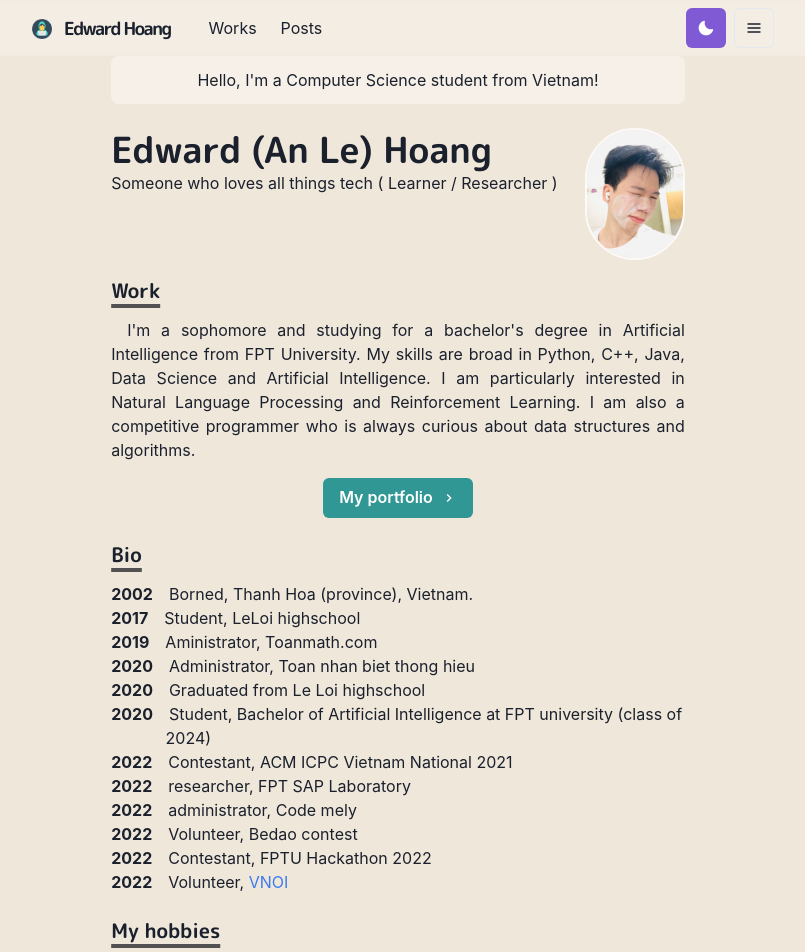
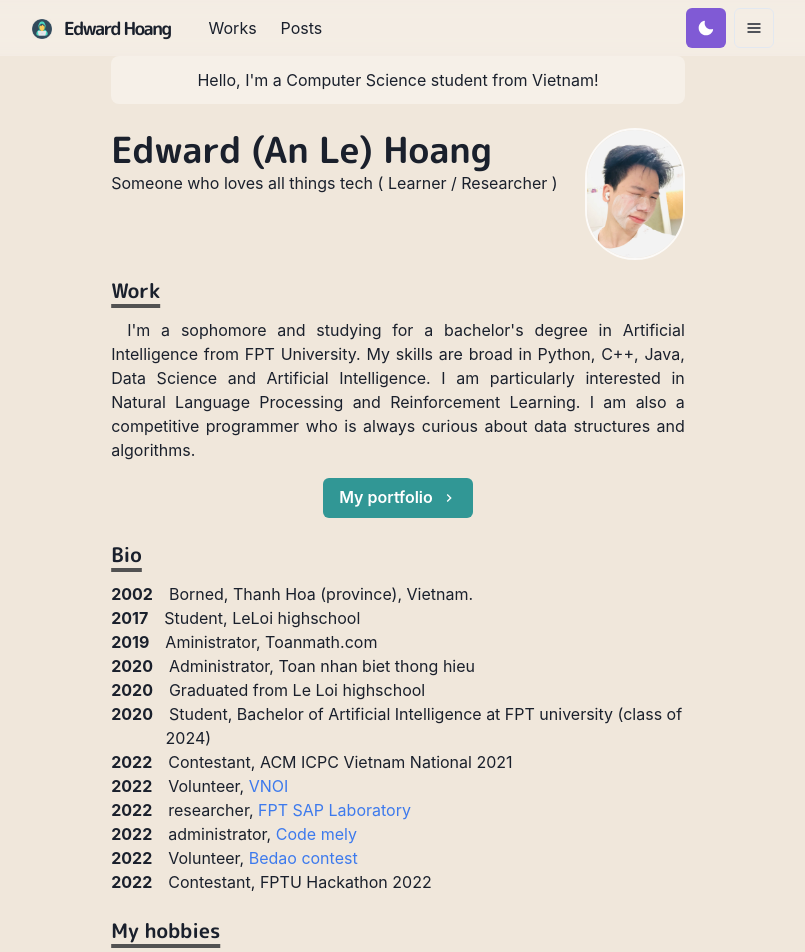
Before and after one commit to lehoangan2906/My-homepage, a Next.js app: page / in a window 1280 px wide. Shown: the top 952 px of the page, without its empty margins (242-1047 px from the left). Built offline with nearby package versions, Linux system fonts and the light colour scheme.

Commit message:
Update index.js

```diff
--- a/pages/index.js
+++ b/pages/index.js
@@ -85,26 +85,35 @@ const Page = () => {
 			</BioSection>
 			<BioSection>
 				<BioYear>2022</BioYear>
-				researcher, FPT SAP Laboratory
+				Volunteer,{' '}
+				<Link href = "https://vnoi.info/">
+					VNOI
+				</Link>
 			</BioSection>
 			<BioSection>
 				<BioYear>2022</BioYear>
-				administrator, Code mely
+				researcher,{' '}
+				<Link href = "https://www.facebook.com/fptunilab">
+					FPT SAP Laboratory
+				</Link>
 			</BioSection>
 			<BioSection>
 				<BioYear>2022</BioYear>
-				Volunteer, Bedao contest
+				administrator,{' '}
+				<Link href = "https://www.facebook.com/code.mely">
+					Code mely
+				</Link>
+			</BioSection>
+			<BioSection>
+				<BioYear>2022</BioYear>
+				Volunteer,{' '}
+				<Link href = "https://bedaoteam.github.io/?fbclid=IwAR3_jWcy1xcbmJBhcVjYYEYnMOAjbbSVxYU1Es0d-Qpbq2WM6W9qMwnrL80">
+					Bedao contest
+				</Link>
 			</BioSection>
 			<BioSection>
 				<BioYear>2022</BioYear>
 				Contestant, FPTU Hackathon 2022
-			</BioSection>
-			<BioSection>
-				<BioYear>2022</BioYear>
-				Volunteer,{' '}
-				<Link href = "https://vnoi.info/">
-					VNOI
-				</Link>
 			</BioSection>
 		</Section>
 
```
